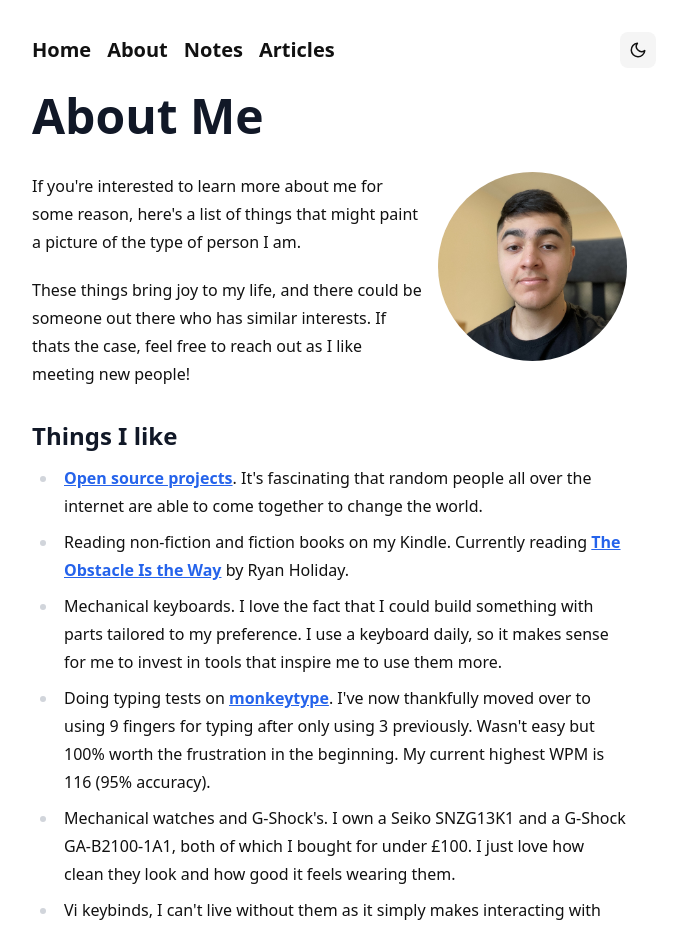
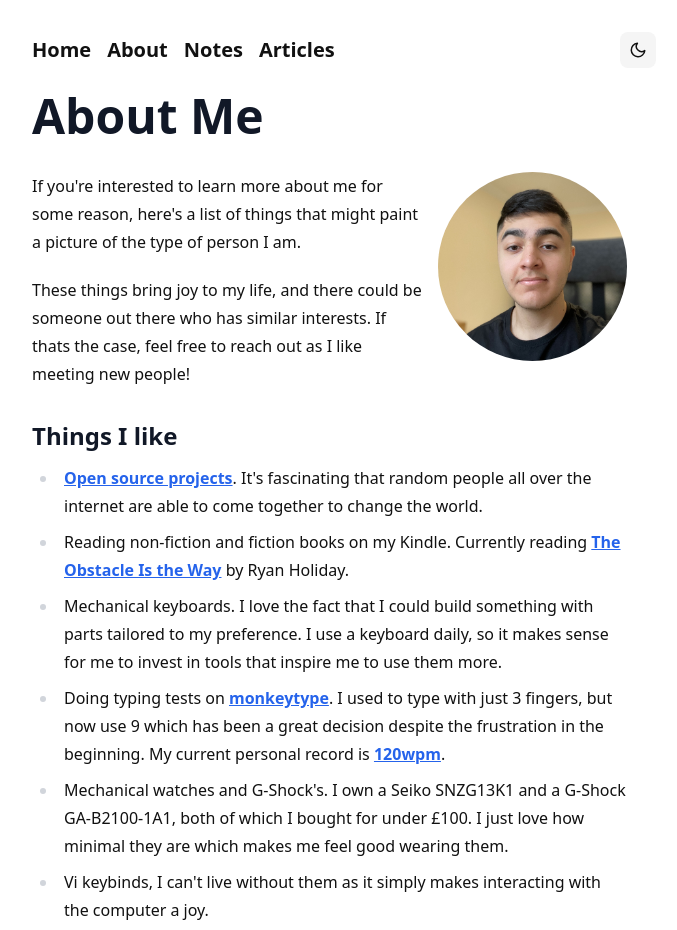
Before and after one commit to pzrsa/parsam.io, a Next.js app: page /about in a window 1280 px wide. Shown: the top 930 px of the page, without its empty margins (296-973 px from the left). Built offline with nearby package versions, Linux system fonts and the light colour scheme.

Commit message:
update about with new typing speed

```diff
--- a/pages/about.tsx
+++ b/pages/about.tsx
@@ -95,15 +95,23 @@ const About: React.FC = ({}) => {
               >
                 monkeytype
               </a>
-              . I&apos;ve now thankfully moved over to using 9 fingers for
-              typing after only using 3 previously. Wasn&apos;t easy but 100%
-              worth the frustration in the beginning. My current highest WPM is
-              116 (95% accuracy).
+              . I used to type with just 3 fingers, but now use 9 which has been
+              a great decision despite the frustration in the beginning. My
+              current personal record is{" "}
+              <a
+                href="/images/wpm.png"
+                rel="prefetch noreferrer"
+                target="_blank"
+              >
+                120wpm
+              </a>
+              .
             </li>
             <li>
               Mechanical watches and G-Shock&apos;s. I own a Seiko SNZG13K1 and
               a G-Shock GA-B2100-1A1, both of which I bought for under £100. I
-              just love how clean they look and how good it feels wearing them.
+              just love how minimal they are which makes me feel good wearing
+              them.
             </li>
             <li>
               Vi keybinds, I can&apos;t live without them as it simply makes
```
Also changed, not shown: public/images/wpm.png (added).
